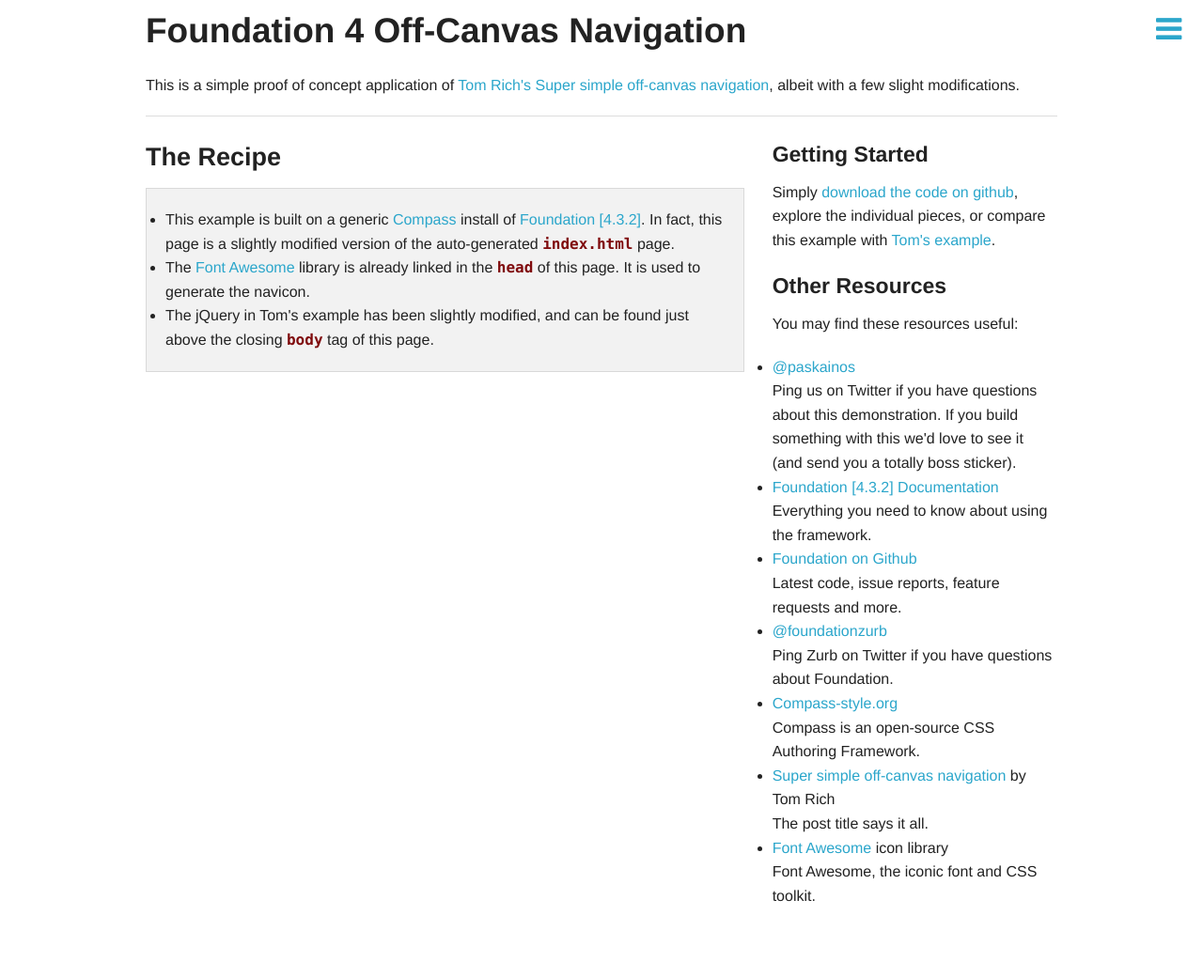
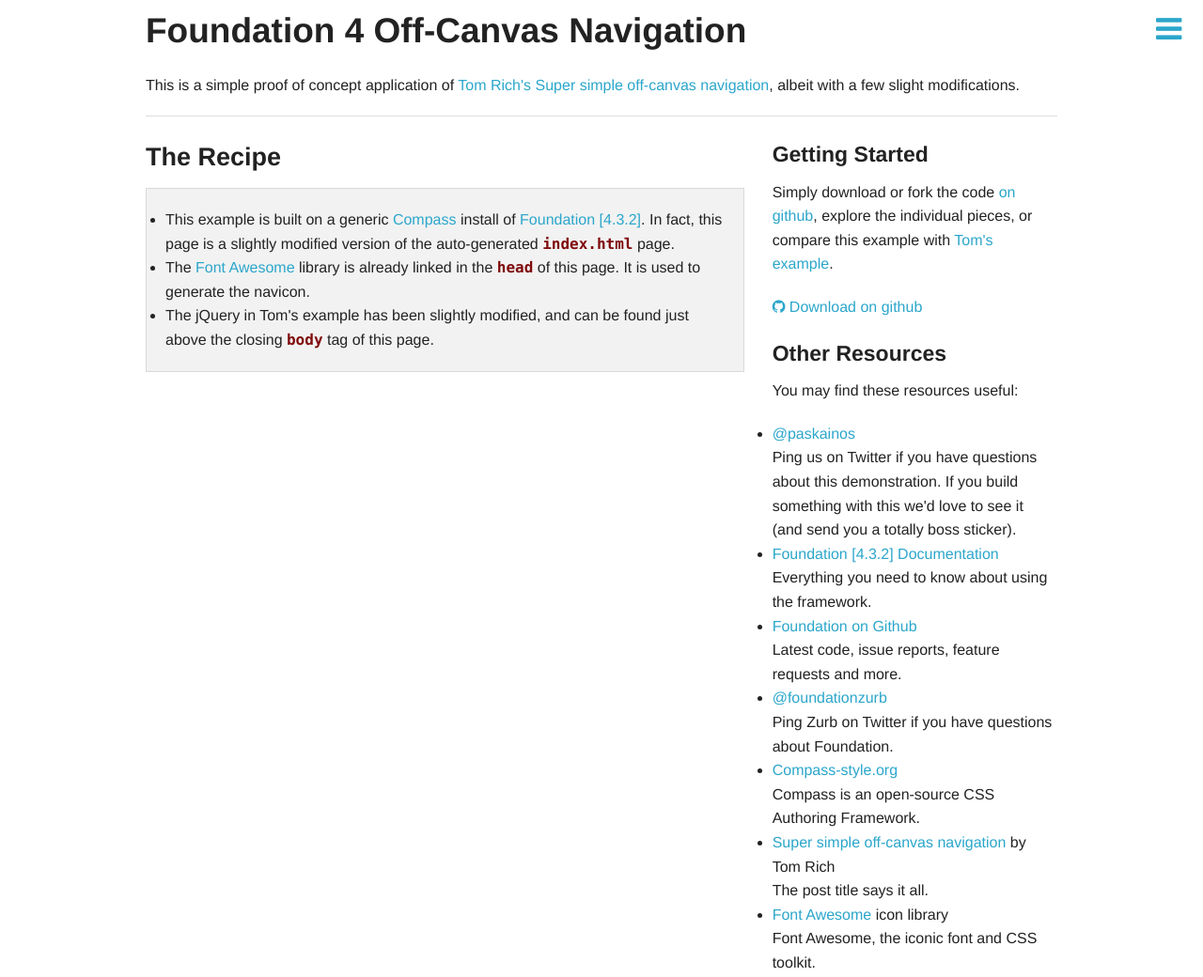
Before and after one commit to paskainos/foundation-4-off-canvas, a plain HTML site: page index.html in a window 1280 px wide. Shown: the whole page at 94% size. Before the commit the page ends 986 px from the top, so only its background shows below. Drawn offline with Linux system fonts and the light colour scheme.

Commit message:
changed github page link and added dl button

```diff
--- a/index.html
+++ b/index.html
@@ -61,7 +61,8 @@
 
       <div class="large-4 columns">
         <h4>Getting Started</h4>
-        <p>Simply <a href="//github.com/paskainos/foundation-4-off-canvas">download the code on github</a>, explore the individual pieces, or compare this example with <a href="http://blog.tomri.ch/super-simple-off-canvas-menu-navigation/">Tom's example</a>.</p>
+        <p>Simply download or fork the code <a href="//github.com/paskainos/foundation-4-off-canvas">on github</a>, explore the individual pieces, or compare this example with <a href="http://blog.tomri.ch/super-simple-off-canvas-menu-navigation/">Tom's example</a>.</p>
+        <p><a href="https://github.com/paskainos/foundation-4-off-canvas/archive/master.zip"><i class="fa fa-github"></i> Download on github</a></p>
 
         <h4>Other Resources</h4>
         <p>You may find these resources useful:</p>
```
